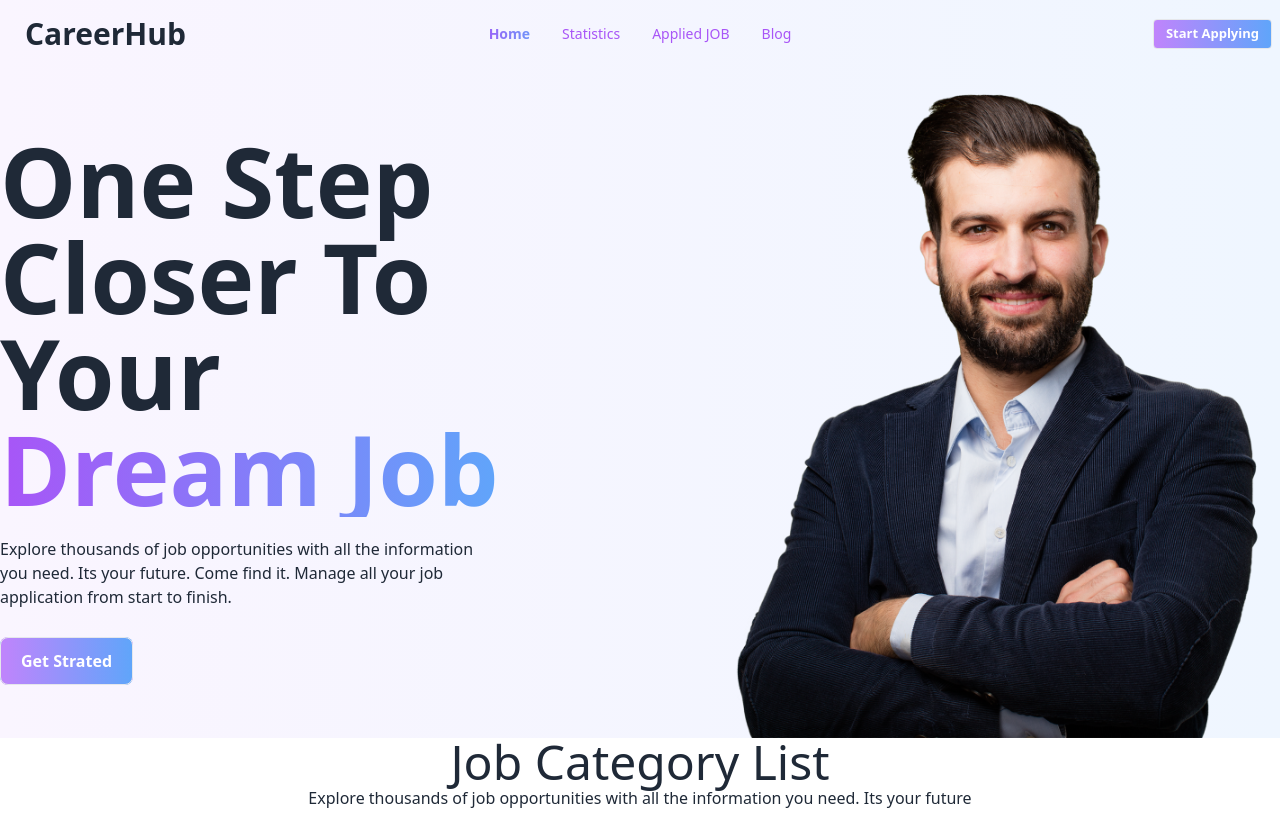
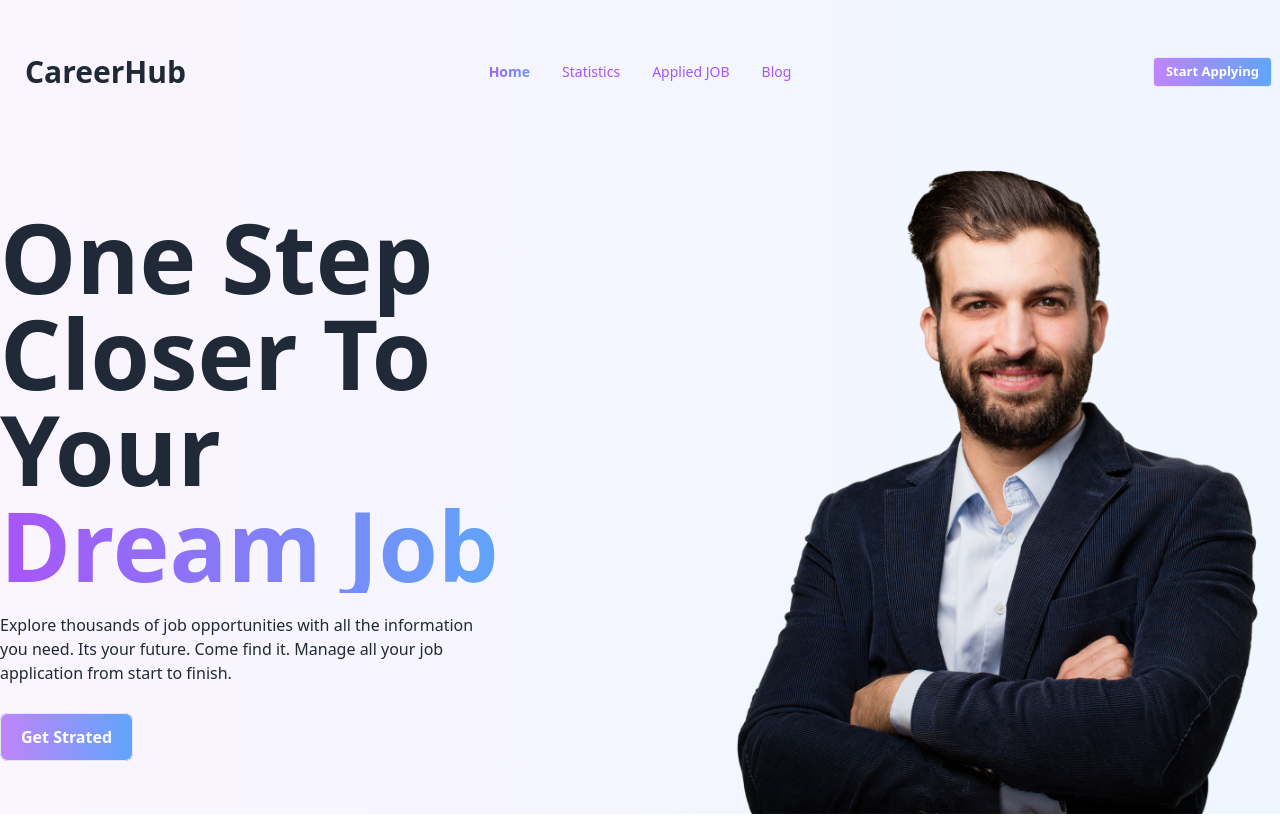
Before and after one commit to tareksabbir/Careerhub, a React (Vite) app: page / in a window 1280 px wide. Shown: the top 816 px of the page. Built offline with nearby package versions, Linux system fonts and the light colour scheme.

Commit message:
banner section done

```diff
--- a/src/Components/Header/Header.jsx
+++ b/src/Components/Header/Header.jsx
@@ -31,8 +31,8 @@ const Header = () => {
 
   return (
     <div className="bg-gradient-to-r from-purple-50 to-blue-50 ">
-      <div className="container mx-auto navbar">
-        <div className="navbar-start">
+      <div className="container mx-auto navbar ">
+        <div className="navbar-start md:mt-10 md:mb-10">
           <div className="dropdown">
             <div tabIndex={0} role="button" className="btn btn-ghost lg:hidden">
               <svg
--- a/src/Components/Home/Banner/Banner.jsx
+++ b/src/Components/Home/Banner/Banner.jsx
@@ -4,7 +4,8 @@ const Banner = () => {
   return (
     <>
       <div className="bg-gradient-to-r from-purple-50 to-blue-50">
-        <div className="container flex items-center justify-between mx-auto ">
+        <div className="container mx-auto">
+        <div className="flex items-center justify-between ">
           <div>
             <div className="font-bold md:text-8xl">
               <h1>One Step </h1>
@@ -30,6 +31,8 @@ const Banner = () => {
             <img src={user} alt="" />
           </div>
         </div>
+        </div>
+
       </div>
     </>
   );
```
